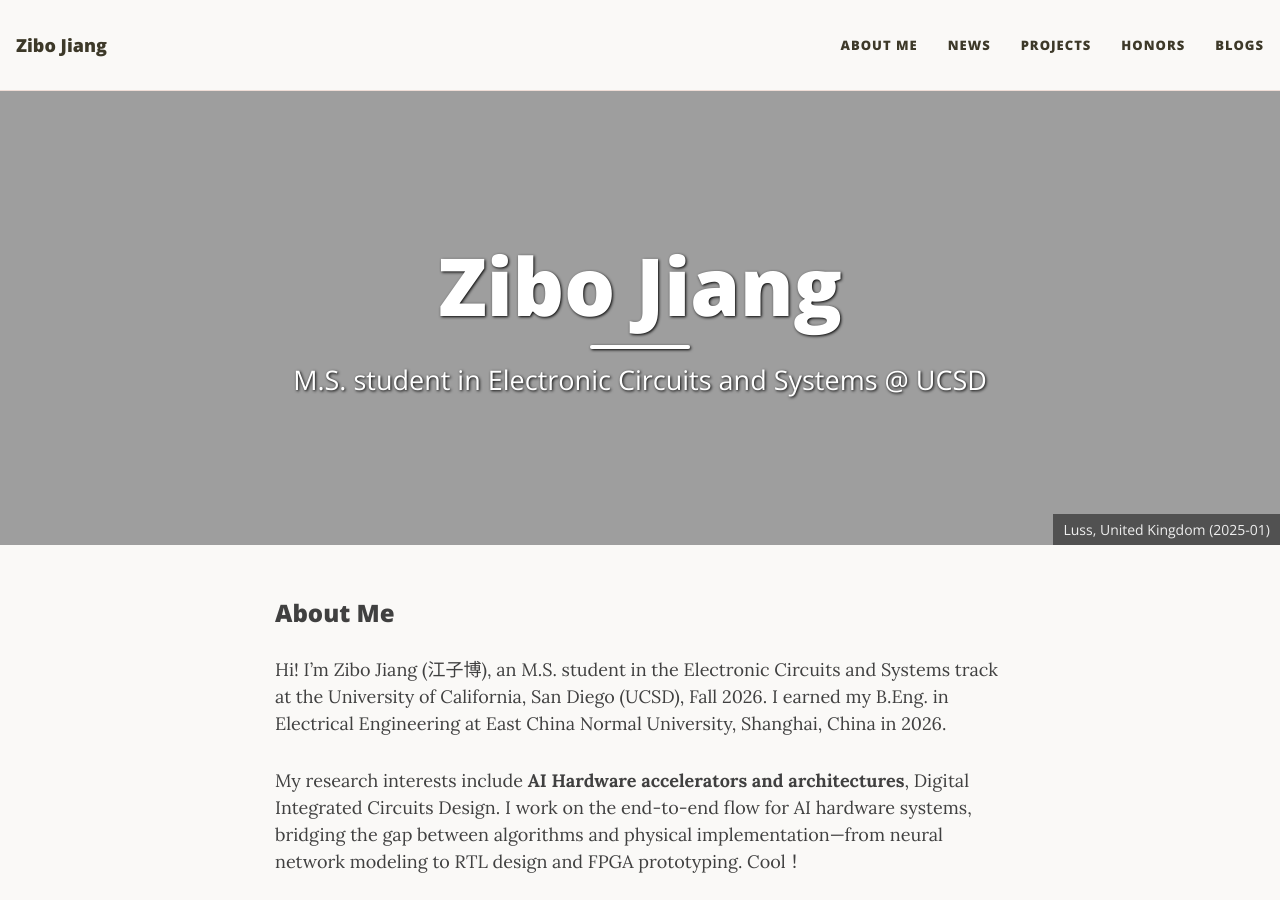
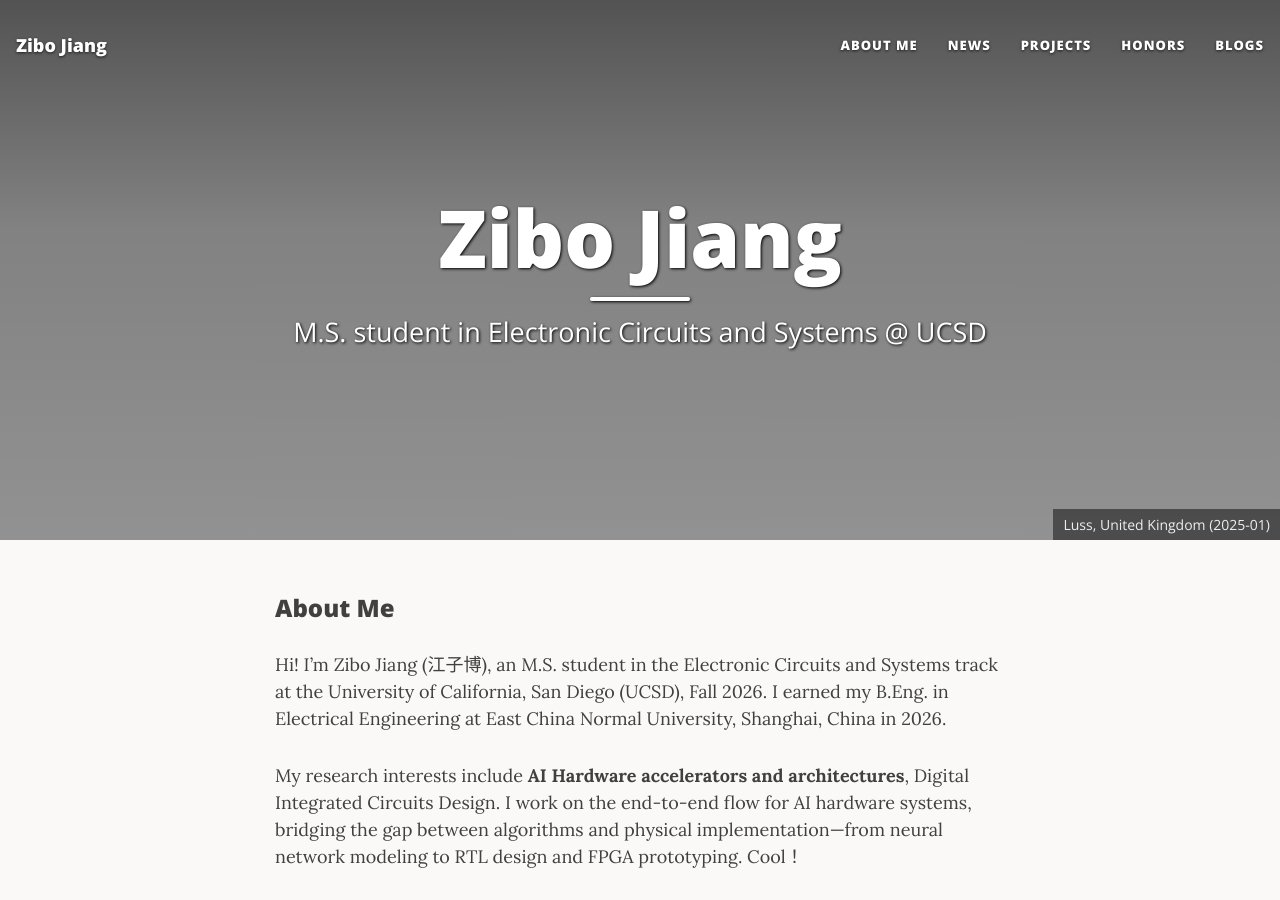
Before and after one commit to zibojiang/zibojiang.github.io, a Jekyll site: the page built from index.md, in a window 1280 px wide and 900 px high. Built offline with Jekyll 4.4.1, drawn with Linux system fonts in a browser that asks for light colours; nearby versions of some CDN libraries.

Commit message:
Add overlay navigation feature and update styles for homepage navbar

```diff
--- a/_includes/nav.html
+++ b/_includes/nav.html
@@ -1,4 +1,4 @@
-<nav class="navbar navbar-expand-xl navbar-light fixed-top navbar-custom {% if page.nav-short %}top-nav-short-permanent{% else %}top-nav-regular{% endif %}">
+<nav class="navbar navbar-expand-xl {% if page.overlay-nav %}navbar-dark navbar-overlay{% else %}navbar-light{% endif %} fixed-top navbar-custom {% if page.nav-short %}top-nav-short-permanent{% else %}top-nav-regular{% endif %}">
 
   {%- if site.title-img -%}
     <a class="navbar-brand navbar-brand-logo" href="{{ '' | absolute_url }}"><img alt="{{ site.title }} Logo" src="{{ site.title-img | relative_url}}"/></a>
--- a/assets/css/home-about.css
+++ b/assets/css/home-about.css
@@ -1,3 +1,7 @@
+---
+layout: null
+---
+
 .home-info-grid {
     display: grid;
     grid-template-columns: repeat(2, minmax(0, 1fr));
@@ -24,3 +28,98 @@
       grid-template-columns: 1fr;
     }
   }
+
+/* Homepage hero navigation overlay */
+.navbar-custom.navbar-overlay {
+  transition:
+    padding 0.5s ease-in-out,
+    background-color 0.25s ease-in-out,
+    border-color 0.25s ease-in-out,
+    box-shadow 0.25s ease-in-out;
+}
+
+.navbar-custom.navbar-overlay:not(.top-nav-short):not(.top-nav-short-permanent):not(.top-nav-expanded) {
+  background-color: transparent;
+  border-bottom-color: transparent;
+  box-shadow: none;
+}
+
+.navbar-custom.navbar-overlay:not(.top-nav-short):not(.top-nav-short-permanent):not(.top-nav-expanded) .navbar-brand,
+.navbar-custom.navbar-overlay:not(.top-nav-short):not(.top-nav-short-permanent):not(.top-nav-expanded) .navbar-nav .nav-link {
+  color: #fff;
+  text-shadow: 0 1px 3px rgb(0 0 0 / 70%);
+}
+
+.navbar-custom.navbar-overlay:not(.top-nav-short):not(.top-nav-short-permanent):not(.top-nav-expanded) .navbar-brand:hover,
+.navbar-custom.navbar-overlay:not(.top-nav-short):not(.top-nav-short-permanent):not(.top-nav-expanded) .navbar-brand:focus,
+.navbar-custom.navbar-overlay:not(.top-nav-short):not(.top-nav-short-permanent):not(.top-nav-expanded) .navbar-nav .nav-link:hover,
+.navbar-custom.navbar-overlay:not(.top-nav-short):not(.top-nav-short-permanent):not(.top-nav-expanded) .navbar-nav .nav-link:focus {
+  color: #fff;
+  opacity: 0.78;
+}
+
+.navbar-custom.navbar-overlay:not(.top-nav-short):not(.top-nav-short-permanent):not(.top-nav-expanded) .navbar-toggler {
+  border-color: rgb(255 255 255 / 65%);
+}
+
+.navbar-custom.navbar-overlay.top-nav-short,
+.navbar-custom.navbar-overlay.top-nav-short-permanent,
+.navbar-custom.navbar-overlay.top-nav-expanded {
+  background-color: {{ site.navbar-col | default: "#faf9f7" }};
+  border-bottom-color: {{ site.navbar-border-col | default: "rgba(194, 113, 79, 0.2)" }};
+  box-shadow: 0 0.125rem 0.75rem rgb(0 0 0 / 8%);
+}
+
+.navbar-custom.navbar-overlay.top-nav-short .navbar-brand,
+.navbar-custom.navbar-overlay.top-nav-short .navbar-nav .nav-link,
+.navbar-custom.navbar-overlay.top-nav-short-permanent .navbar-brand,
+.navbar-custom.navbar-overlay.top-nav-short-permanent .navbar-nav .nav-link,
+.navbar-custom.navbar-overlay.top-nav-expanded .navbar-brand,
+.navbar-custom.navbar-overlay.top-nav-expanded .navbar-nav .nav-link {
+  color: {{ site.navbar-text-col | default: "#404040" }};
+  text-shadow: none;
+}
+
+nav.navbar-overlay ~ header.header-section .intro-header.big-img {
+  display: flex;
+  align-items: center;
+  min-height: 60vh;
+  min-height: 60svh;
+  margin-top: 0 !important;
+  overflow: hidden;
+}
+
+nav.navbar-overlay ~ header.header-section .intro-header.big-img::after {
+  content: "";
+  position: absolute;
+  z-index: 1;
+  inset: 0;
+  background: linear-gradient(
+    180deg,
+    rgb(0 0 0 / 48%) 0%,
+    rgb(0 0 0 / 18%) 42%,
+    rgb(0 0 0 / 8%) 100%
+  );
+  pointer-events: none;
+}
+
+nav.navbar-overlay ~ header.header-section .intro-header.big-img .big-img-transition {
+  z-index: 0;
+}
+
+nav.navbar-overlay ~ header.header-section .intro-header.big-img > .container-md {
+  position: relative;
+  z-index: 2;
+  width: 100%;
+}
+
+nav.navbar-overlay ~ header.header-section .intro-header.big-img .img-desc {
+  z-index: 3;
+}
+
+@media (max-width: 767px) {
+  nav.navbar-overlay ~ header.header-section .intro-header.big-img {
+    min-height: 55vh;
+    min-height: 55svh;
+  }
+}
--- a/assets/js/beautifuljekyll.js
+++ b/assets/js/beautifuljekyll.js
@@ -15,14 +15,17 @@ var BeautifulJekyllJS = {
         } else {
             $(".navbar").removeClass("top-nav-short");
         }
+        BeautifulJekyllJS.initNavbar();
     });
 
     // On mobile, hide the avatar when expanding the navbar menu
     $('#main-navbar').on('show.bs.collapse', function () {
       $(".navbar").addClass("top-nav-expanded");
+      BeautifulJekyllJS.initNavbar();
     });
     $('#main-navbar').on('hidden.bs.collapse', function () {
       $(".navbar").removeClass("top-nav-expanded");
+      BeautifulJekyllJS.initNavbar();
     });
 
     // show the big header image
@@ -32,17 +35,33 @@ var BeautifulJekyllJS = {
   },
 
   initNavbar : function() {
+    const navbar = $('.navbar');
+
+    // The homepage navbar sits on top of the hero image. Keep it light-on-dark
+    // while the image is visible, then switch back to the regular light theme
+    // after scrolling or when the mobile menu is expanded.
+    if (navbar.hasClass('navbar-overlay')) {
+      const showImageBehindNavbar =
+        !navbar.hasClass('top-nav-short') &&
+        !navbar.hasClass('top-nav-short-permanent') &&
+        !navbar.hasClass('top-nav-expanded');
+
+      navbar.toggleClass('navbar-dark', showImageBehindNavbar);
+      navbar.toggleClass('navbar-light', !showImageBehindNavbar);
+      return;
+    }
+
     // Set the navbar-dark/light class based on its background color
-    const rgb = $('.navbar').css("background-color").replace(/[^\d,]/g,'').split(",");
+    const rgb = navbar.css("background-color").replace(/[^\d,]/g,'').split(",");
     const brightness = Math.round(( // http://www.w3.org/TR/AERT#color-contrast
       parseInt(rgb[0]) * 299 +
       parseInt(rgb[1]) * 587 +
       parseInt(rgb[2]) * 114
     ) / 1000);
     if (brightness <= 125) {
-      $(".navbar").removeClass("navbar-light").addClass("navbar-dark");
+      navbar.removeClass("navbar-light").addClass("navbar-dark");
     } else {
-      $(".navbar").removeClass("navbar-dark").addClass("navbar-light");
+      navbar.removeClass("navbar-dark").addClass("navbar-light");
     }
   },
 
```
Also changed, not shown: index.md (+1 -0 lines).
